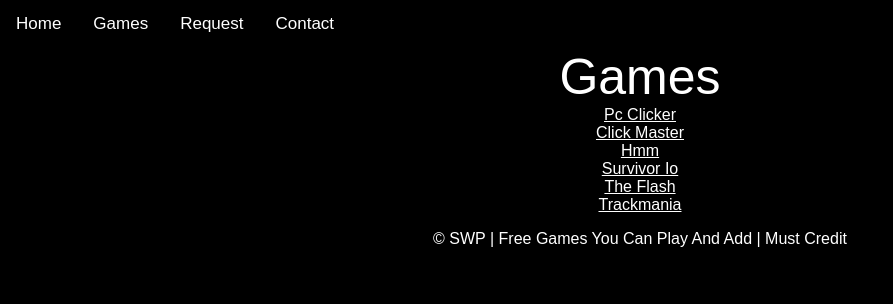
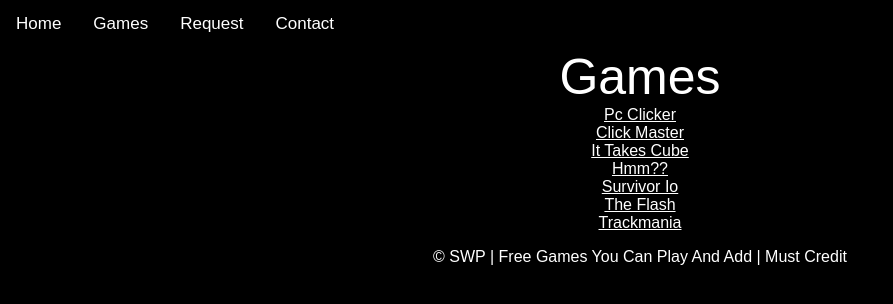
Before and after one commit to Cr4zyLem0ns/SWP, a plain HTML site: page games.html in a window 1280 px wide. Shown: the whole page, without its empty margins (0-893 px from the left). Drawn offline with Linux system fonts and the light colour scheme.

Commit message:
Update games.html

```diff
--- a/games.html
+++ b/games.html
@@ -62,7 +62,8 @@ body {
 
         <center><a href="clicker.html" >Pc Clicker</a> </center>
         <center><a href="clickmaster.html" >Click Master</a> </center>
-        <center><a href="hmm.html" >Hmm</a> </center>
+        <center><a href="cube.html" >It Takes Cube</a> </center>
+        <center><a href="hmm.html" >Hmm??</a> </center>
         <center><a href="survivorio.html" >Survivor Io</a> </center>
         <center><a href="flash.html" >The Flash</a> </center>
         <center><a href="track.html" >Trackmania</a> </center>
```
